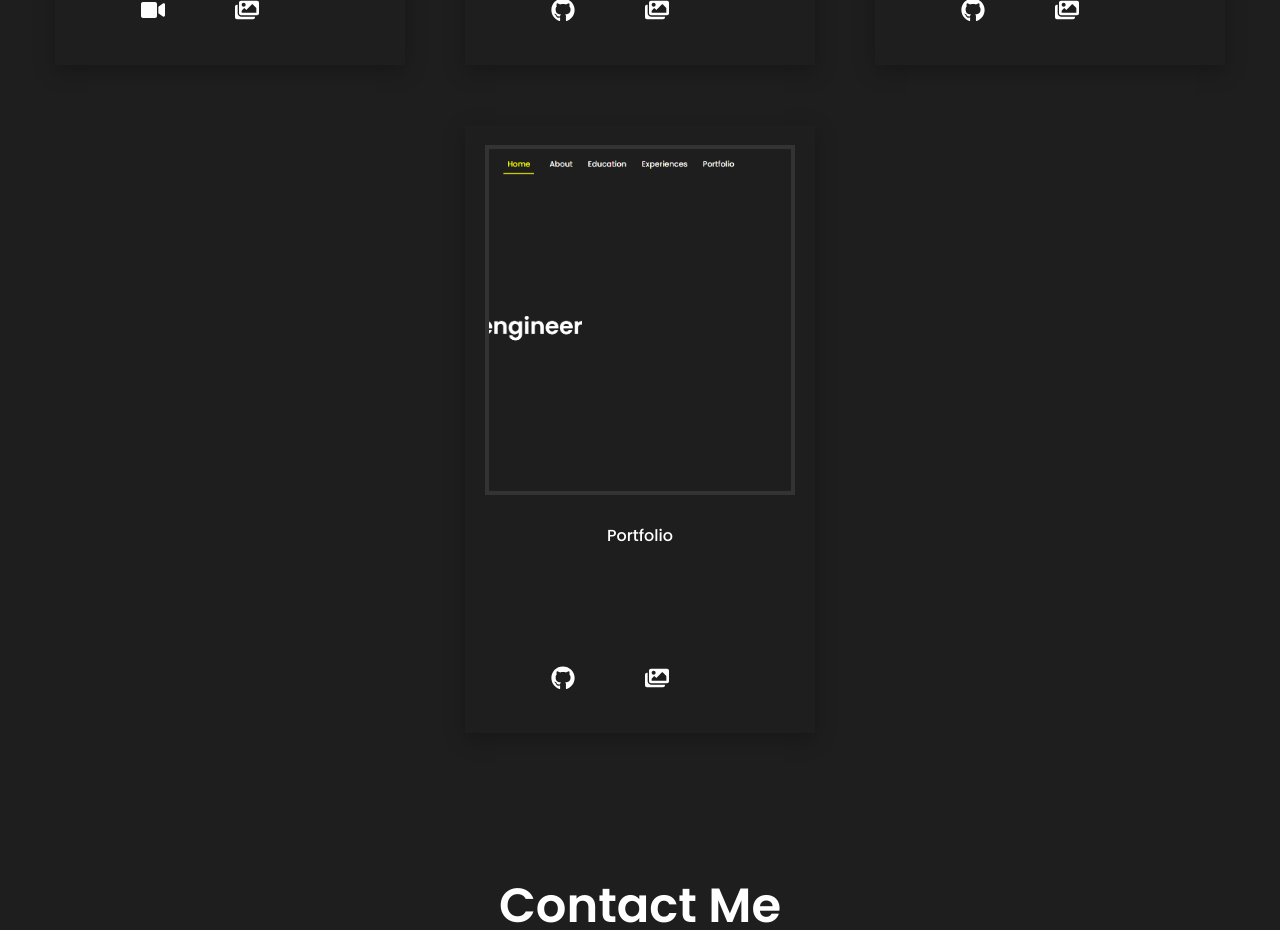
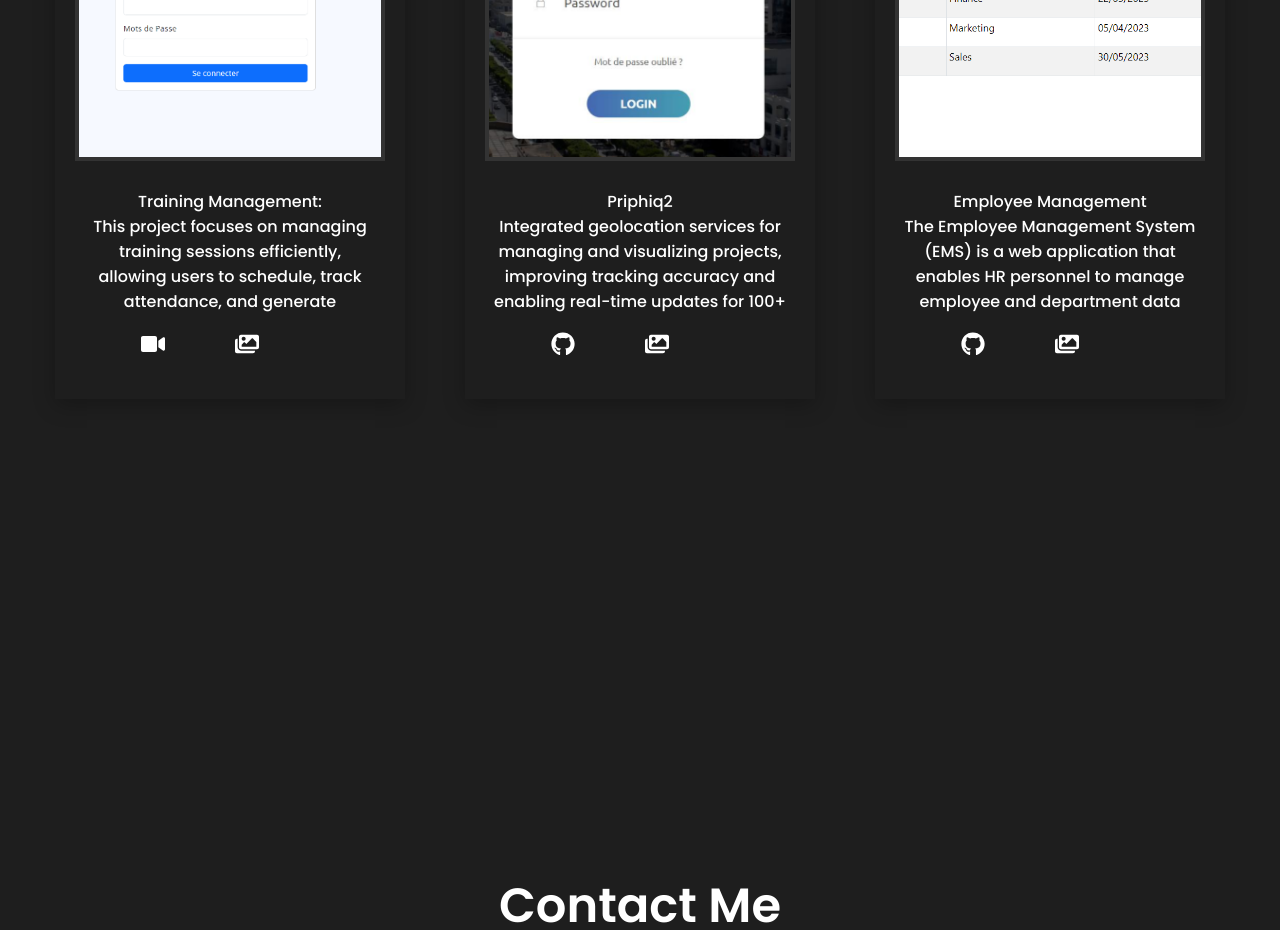
Before and after one commit to souhir-fazzaini/Portfolio, a React (Create React App) app: page / in a window 1280 px wide. Shown: the part 3180-4110 px from the top of the page. Built offline with nearby package versions, Linux system fonts and the light colour scheme.

Commit message:
updated styles_05

```diff
--- a/src/components/Works/works.js
+++ b/src/components/Works/works.js
@@ -43,11 +43,7 @@ const Works = () => {
             additionalDescription: "The Employee Management System (EMS) is a web application that enables HR personnel to manage employee and department data efficiently. It allows users.",
             githubLink: "https://github.com/souhir-fazzaini/Employee-Management-System" // Replace with your GitHub link
         },
-        {
-            images: [portfolio1, portfolio2], // Images of the third project
-            description: "Portfolio",
-            githubLink: "https://github.com/souhir-fazzaini/Employee-Management-System" // Replace with your GitHub link
-        },
+
     ];
 
     const [currentProjectIndex, setCurrentProjectIndex] = useState(0); // State to track the current project index
```
